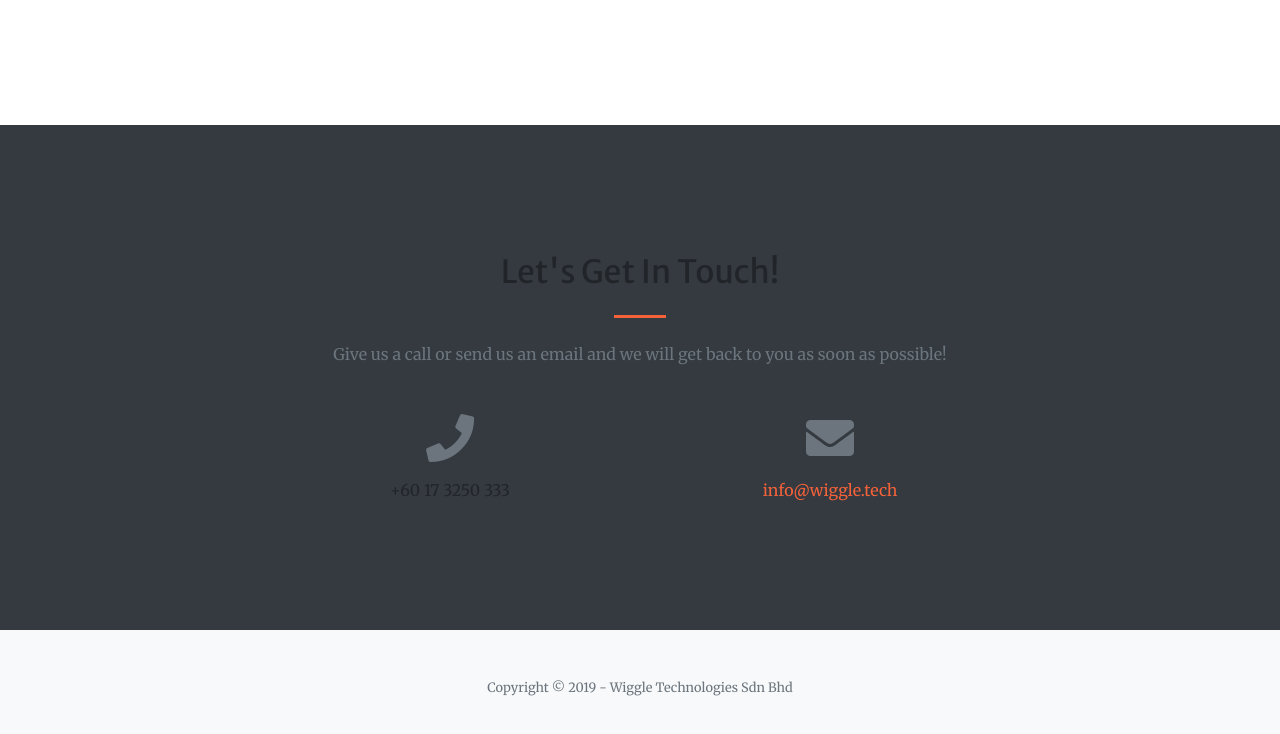
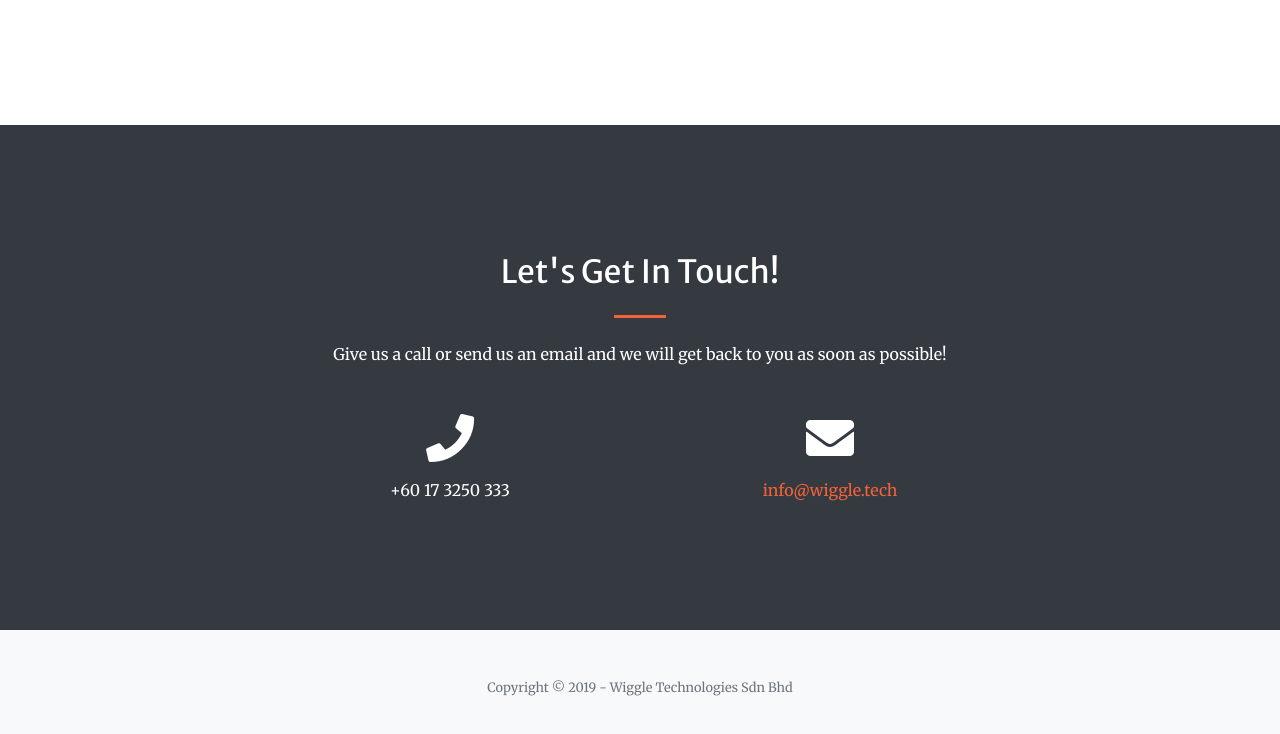
Before and after one commit to pakcusoft/pakcusoft.github.io, a website with bundled scripts: page index.html in a window 1280 px wide. Shown: the part 1695-2429 px from the top of the page. Built offline with nearby package versions, Linux system fonts and the light colour scheme.

Commit message:
Update index.html

```diff
--- a/index.html
+++ b/index.html
@@ -122,19 +122,19 @@
   <section class="page-section bg-dark" id="contact">
     <div class="container">
       <div class="row justify-content-center">
-        <div class="col-lg-8 text-center">
+        <div class="col-lg-8 text-center text-white">
           <h2 class="mt-0">Let's Get In Touch!</h2>
           <hr class="divider my-4">
-          <p class="text-muted mb-5">Give us a call or send us an email and we will get back to you as soon as possible!</p>
+          <p class="text-white mb-5">Give us a call or send us an email and we will get back to you as soon as possible!</p>
         </div>
       </div>
       <div class="row">
-        <div class="col-lg-4 ml-auto text-center">
-          <i class="fas fa-phone fa-3x mb-3 text-muted"></i>
+        <div class="col-lg-4 ml-auto text-center text-white">
+          <i class="fas fa-phone fa-3x mb-3 text-white"></i>
           <div>+60 17 3250 333</div>
         </div>
-        <div class="col-lg-4 mr-auto text-center">
-          <i class="fas fa-envelope fa-3x mb-3 text-muted"></i>
+        <div class="col-lg-4 mr-auto text-center text-white">
+          <i class="fas fa-envelope fa-3x mb-3 text-white"></i>
           <!-- Make sure to change the email address in anchor text AND the link below! -->
           <a class="d-block" href="mailto:info@wiggle.tech">info@wiggle.tech</a>
         </div>
```
